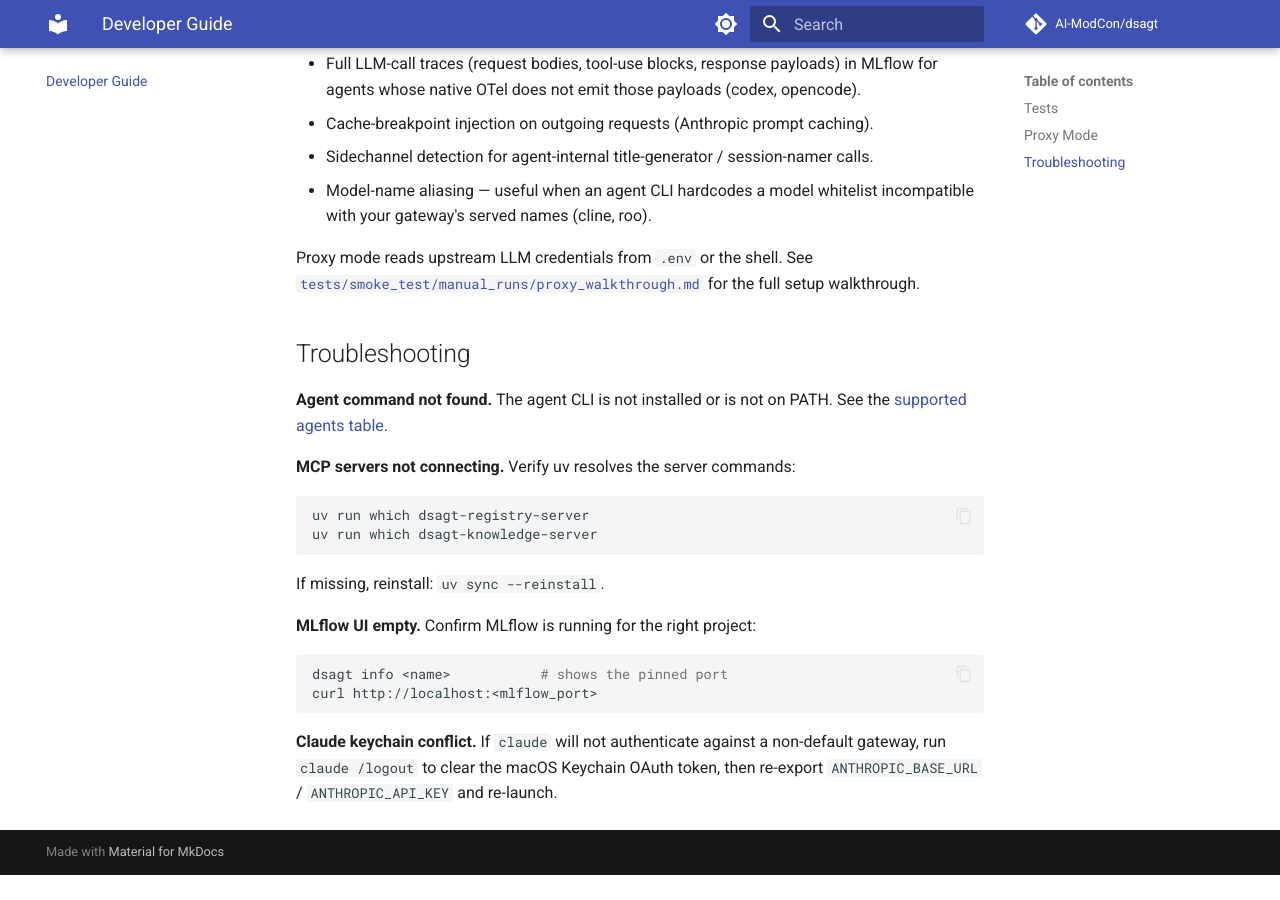
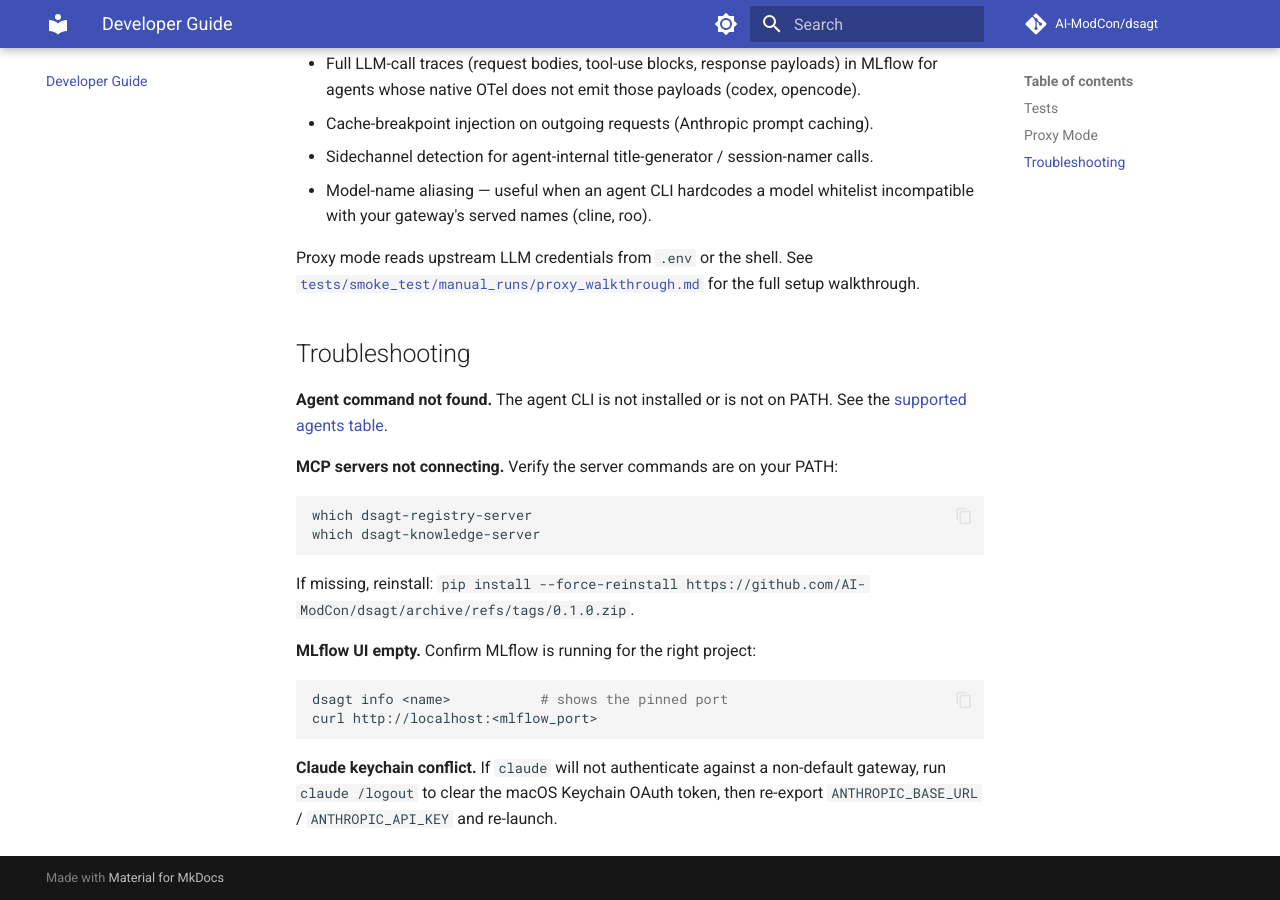
Before and after one commit to AI-ModCon/dsagt, an MkDocs documentation site: the page built from docs/developer.md, in a window 1280 px wide and 900 px high, scrolled down 670 px. Built offline with MkDocs 1.6.1 and Material for MkDocs 9.7.7, drawn with Linux system fonts in a browser that asks for light colours; comment, search, counter and statistics services are not loaded; before the commit the page ends 1545 px from its top, so only the background shows below that.

Commit message:
Update install instructions to use pip

````diff
--- a/docs/developer.md
+++ b/docs/developer.md
@@ -28,14 +28,14 @@
 
 **Agent command not found.** The agent CLI is not installed or is not on PATH. See the [supported agents table](index.md#supported-agents).
 
-**MCP servers not connecting.** Verify uv resolves the server commands:
+**MCP servers not connecting.** Verify the server commands are on your PATH:
 
 ```bash
-uv run which dsagt-registry-server
-uv run which dsagt-knowledge-server
+which dsagt-registry-server
+which dsagt-knowledge-server
 ```
 
-If missing, reinstall: `uv sync --reinstall`.
+If missing, reinstall: `pip install --force-reinstall https://github.com/AI-ModCon/dsagt/archive/refs/tags/0.1.0.zip`.
 
 **MLflow UI empty.** Confirm MLflow is running for the right project:
 
````
Also changed, not shown: docs/cli.md (+1 -1 lines), docs/index.md (+1 -5 lines), docs/quickstart.md (+1 -4 lines).
